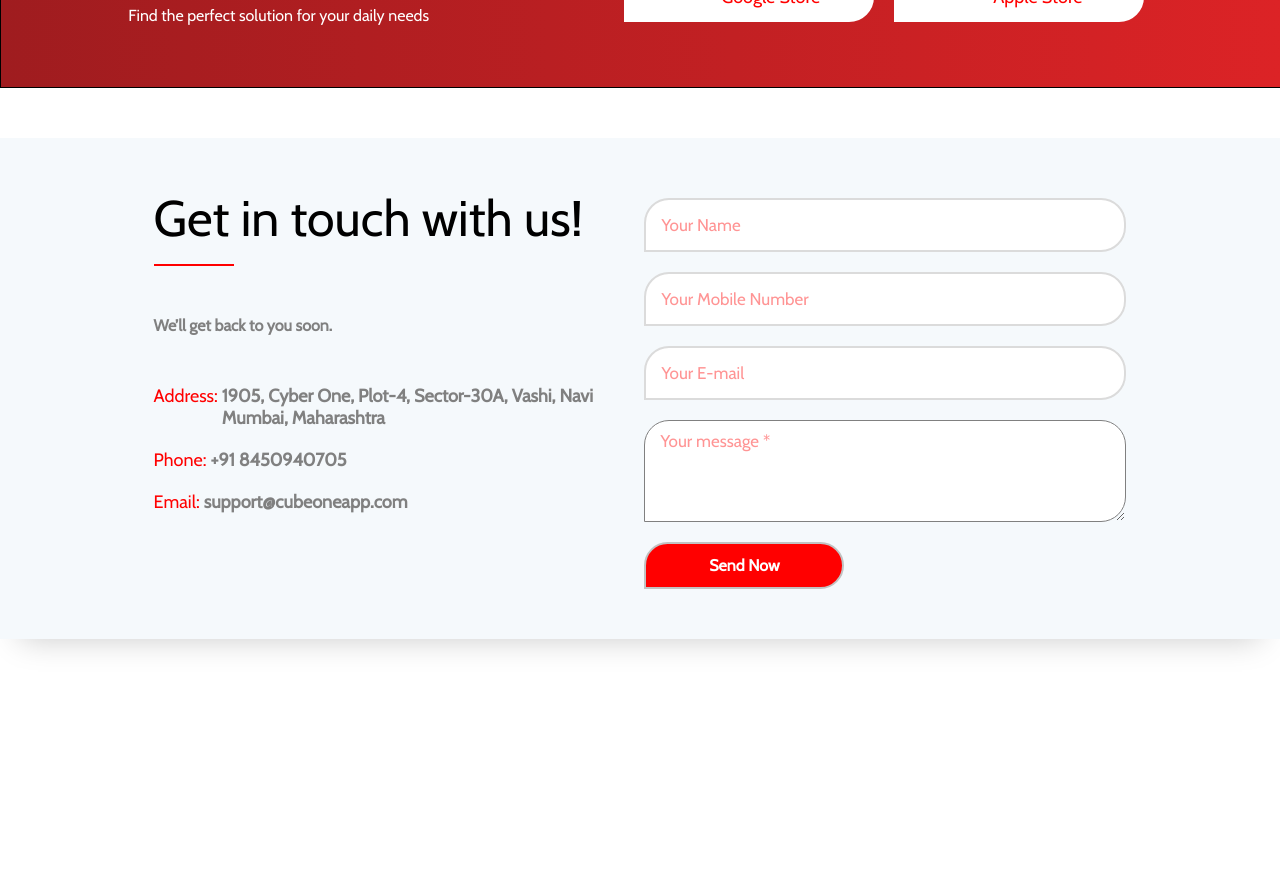
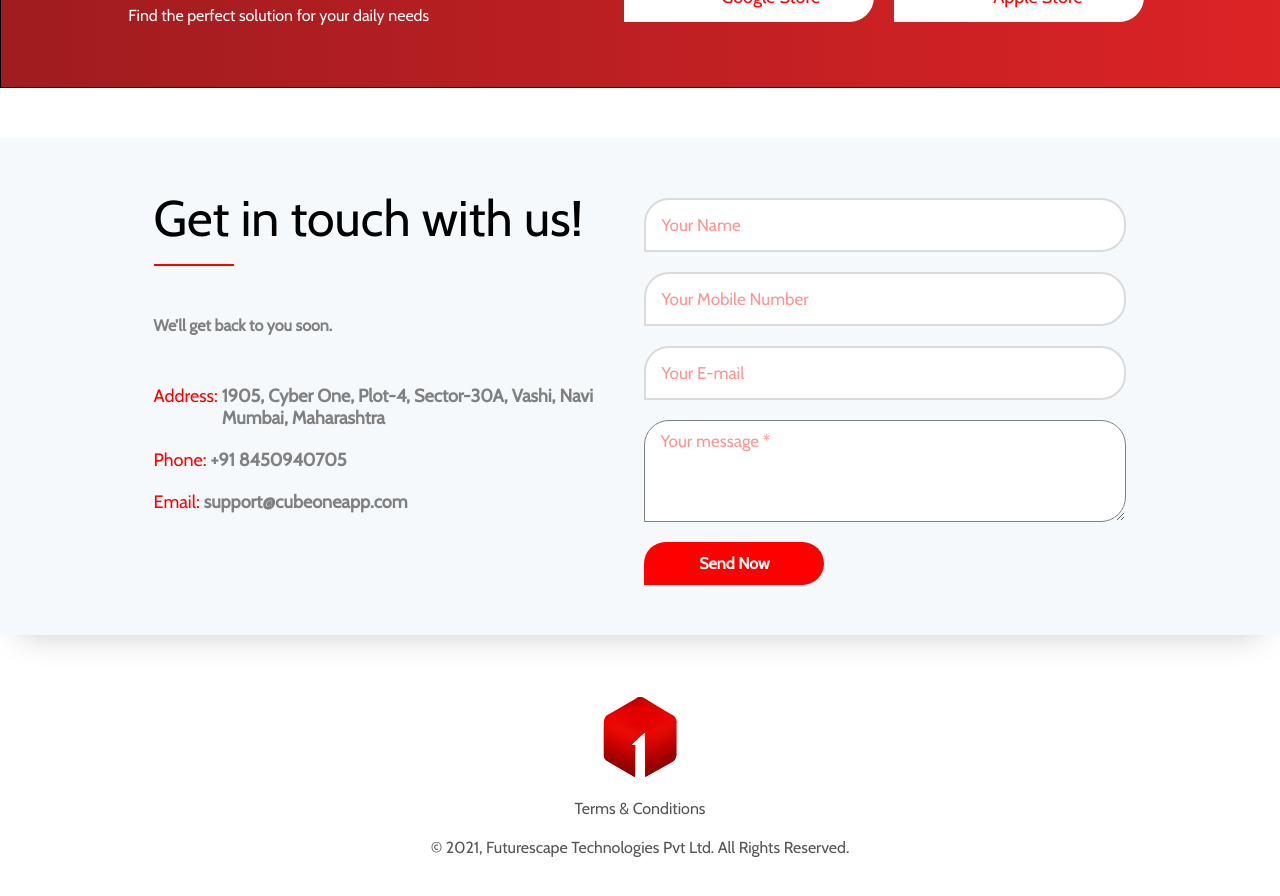
Before and after one commit to iamanandpaul/cubeoneapp, a React (Create React App) app: page / in a window 1280 px wide. Shown: the part 3620-4516 px from the top of the page. Before the commit the page ends 4459 px from the top, so only its background shows below. Built offline with nearby package versions, Linux system fonts and the light colour scheme.

Commit message:
added footer

```diff
--- a/package.json
+++ b/package.json
@@ -10,7 +10,6 @@
     "@testing-library/user-event": "^12.6.2",
     "node-sass": "^4.14.1",
     "react": "^17.0.1",
-    "react-alice-carousel": "^2.3.0",
     "react-dom": "^17.0.1",
     "react-responsive-carousel": "^3.2.11",
     "react-reveal": "^1.2.2",
--- a/src/App.js
+++ b/src/App.js
@@ -6,6 +6,7 @@ import About from "./Components/About/About";
 import Features from "./Components/Features/Features";
 import Download from "./Components/Download/Download";
 import Contact from "./Components/Contact/Contact";
+import Footer from "./Components/Footer/Footer";
 
 function App() {
   return (
@@ -16,6 +17,7 @@ function App() {
       <Features />
       <Download />
       <Contact />
+      <Footer />
     </Router>
   );
 }
--- a/src/Components/Button/Button.scss
+++ b/src/Components/Button/Button.scss
@@ -160,10 +160,10 @@
 .button__contact {
     padding: 12px 15px;
     border-radius: 25px 25px 25px 0;
-    border: solid 2px rgb(194, 194, 194);
+    border: none;
     background-color: red;
     transition: all 0.5s ease;
-    width: 200px;
+    width: 180px;
     outline: none;
 
     & > div > h6 {
--- a/src/Components/Contact/Contact.js
+++ b/src/Components/Contact/Contact.js
@@ -5,7 +5,7 @@ import "./Contact.scss";
 
 function Contact() {
   return (
-    <div className="contact">
+    <div className="contact" id="contact">
       <div className="contact__main">
         <div className="contact__left">
           <Title name="title__contact" heading="Get in touch with us!" />
--- a/src/Components/Contact/Contact.scss
+++ b/src/Components/Contact/Contact.scss
@@ -2,7 +2,7 @@
     display: flex;
     width: 100%;
     background-color: #f5f9fc;
-    margin: 40px 0 200px 0;
+    margin: 40px 0;
     padding: 50px 0;
     box-shadow: rgb(202, 202, 202) 0px 20px 30px -20px;
 
@@ -76,7 +76,7 @@
         display: flex;
         width: 100%;
         background-color: #f5f9fc;
-        margin: 40px 0 200px 0;
+        margin: 40px 0;
         padding: 50px 0;
         box-shadow: rgb(202, 202, 202) 0px 20px 30px -20px;
 
@@ -152,7 +152,7 @@
         display: flex;
         width: 100%;
         background-color: #f5f9fc;
-        margin: 40px 0 200px 0;
+        margin: 40px 0;
         padding: 50px 0;
         box-shadow: rgb(202, 202, 202) 0px 20px 30px -20px;
 
@@ -232,7 +232,7 @@
         display: flex;
         width: 100%;
         background-color: #f5f9fc;
-        margin: 40px 0 200px 0;
+        margin: 40px 0;
         padding: 50px 0;
         box-shadow: rgb(202, 202, 202) 0px 20px 30px -20px;
 
--- /dev/null
+++ b/src/Components/Footer/Footer.js
@@ -0,0 +1,15 @@
+import React from "react";
+import "./Footer.scss";
+import logo from "../../assets/logo/logo-icon.png";
+
+function Footer() {
+  return (
+    <div className="footer">
+      <img src={logo} alt="oneapp" />
+      <p>Terms & Conditions</p>
+      <p>© 2021, Futurescape Technologies Pvt Ltd. All Rights Reserved.</p>
+    </div>
+  );
+}
+
+export default Footer;
--- /dev/null
+++ b/src/Components/Footer/Footer.scss
@@ -0,0 +1,21 @@
+.footer {
+    display: flex;
+    flex-direction: column;
+    align-items: center;
+    justify-content: center;
+    margin: 60px 0;
+    color: rgb(85, 85, 85);
+    // position: fixed;
+    bottom: 0;
+    width: 100%;
+    text-align: center;
+    // z-index: -101;
+
+    & > img {
+        margin-bottom: 10px;
+    }
+
+    & > p {
+        margin: 10px 0;
+    }
+}
--- a/src/Components/Testimonials/Testimonials.scss
+++ b/src/Components/Testimonials/Testimonials.scss
@@ -2,6 +2,7 @@
     display: flex;
     flex-direction: column;
     align-items: center;
+    padding-top: 30px;
 
     .testimonials__quote {
         width: 90px;
```
Also changed, not shown: src/Components/Testimonials/Testimonials.js (+0 -32 lines), 2 other files (tests, documents, lock files or other folders).
